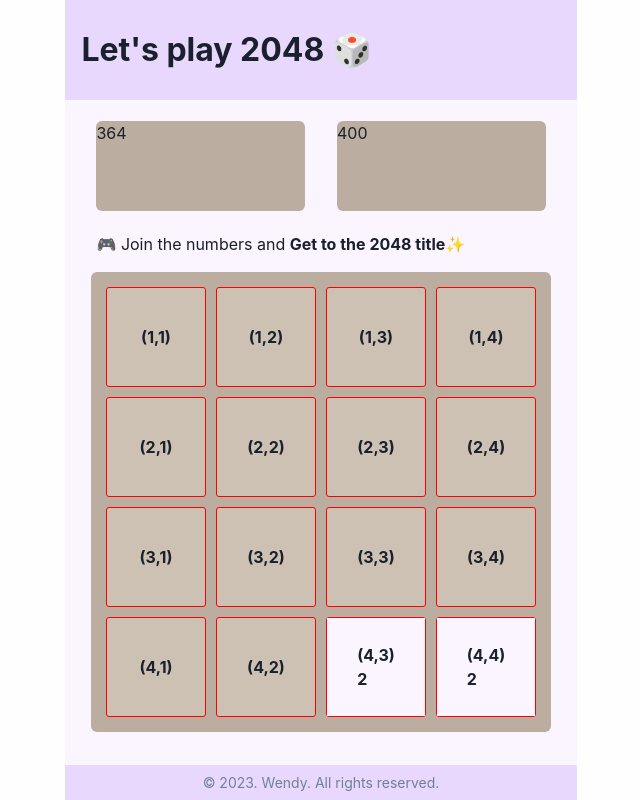
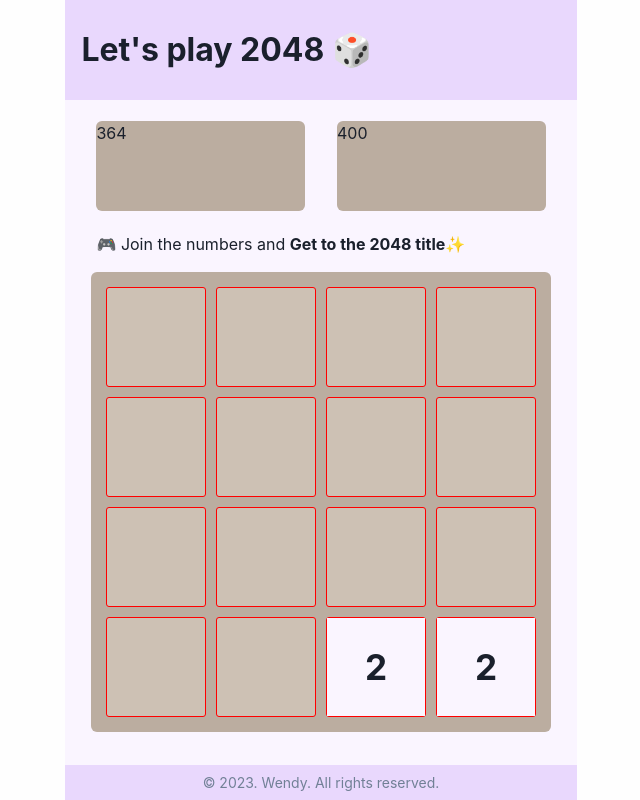
Before and after one commit to beeguriri/game2048, a React (Vite) app: page / in a window 1280 px wide. Shown: the whole page, without its empty margins (319-959 px from the left). Built offline with nearby package versions, Linux system fonts and the light colour scheme; a web font is replaced by a local one.

Commit message:
글자크기 조정, 필요없는 라인 삭제

```diff
--- a/src/containers/Main/game2.tsx
+++ b/src/containers/Main/game2.tsx
@@ -18,7 +18,6 @@ const Game2 = () => {
 
   useEffect(() => {
     if (isGameOver) {
-      console.log('실패확인');
       if (!toast.isActive(id)) {
         toast({
           id,
@@ -60,7 +59,6 @@ const Game2 = () => {
                   $yPos={colIndex + 1}
                 >
                   <InnerText $color={value}>
-                    ({rowIndex + 1},{colIndex + 1})<br />
                     {value !== 0 ? value : undefined}
                   </InnerText>
                 </GridCell>
--- a/src/containers/Main/style.ts
+++ b/src/containers/Main/style.ts
@@ -57,6 +57,7 @@ const InnerText = styled.p<{ $color?: number }>`
   width: 100%;
   height: 100%;
   font-weight: bold;
+  font-size: 2.2rem;
   justify-content: center;
   align-items: center;
   background-color: ${(props) =>
```
